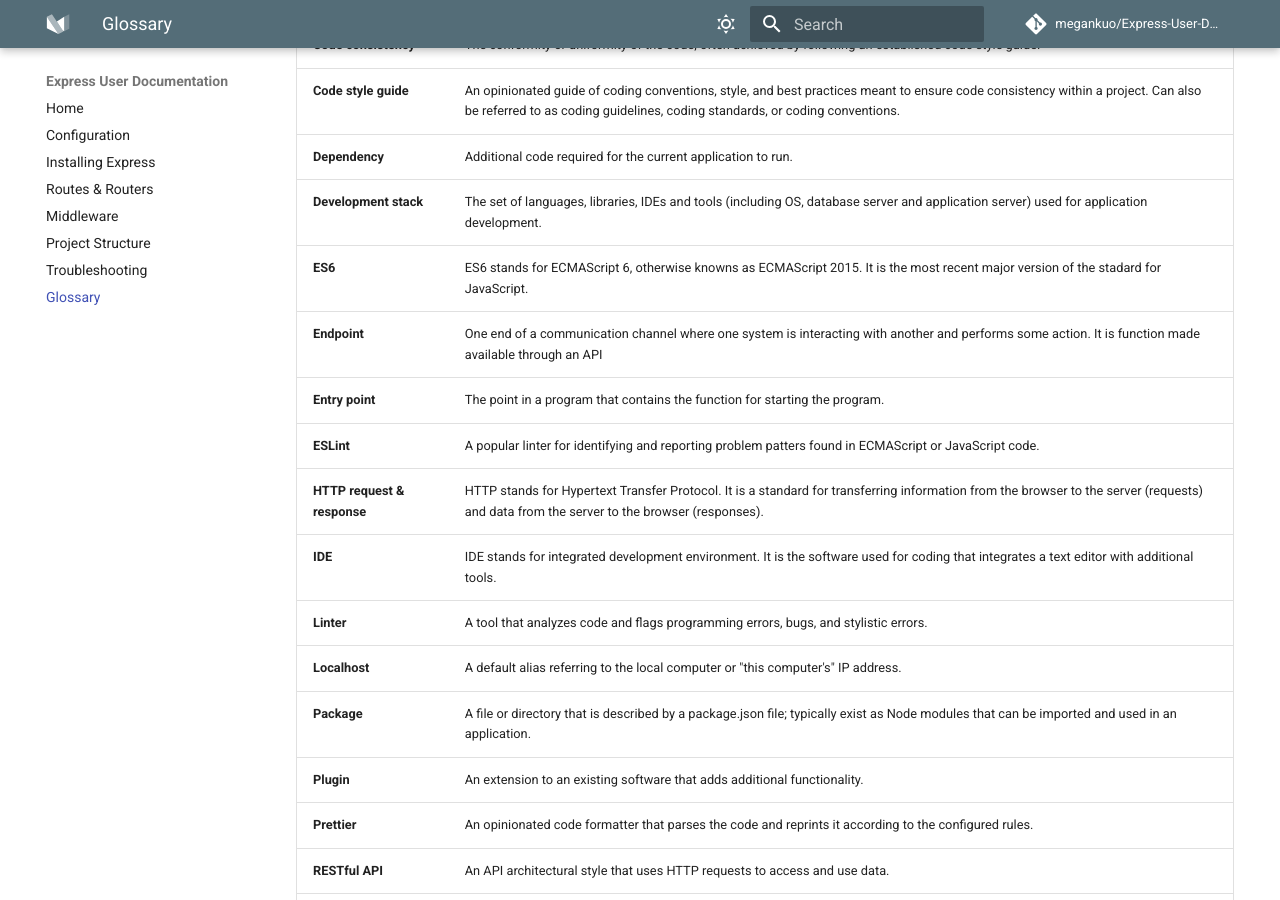
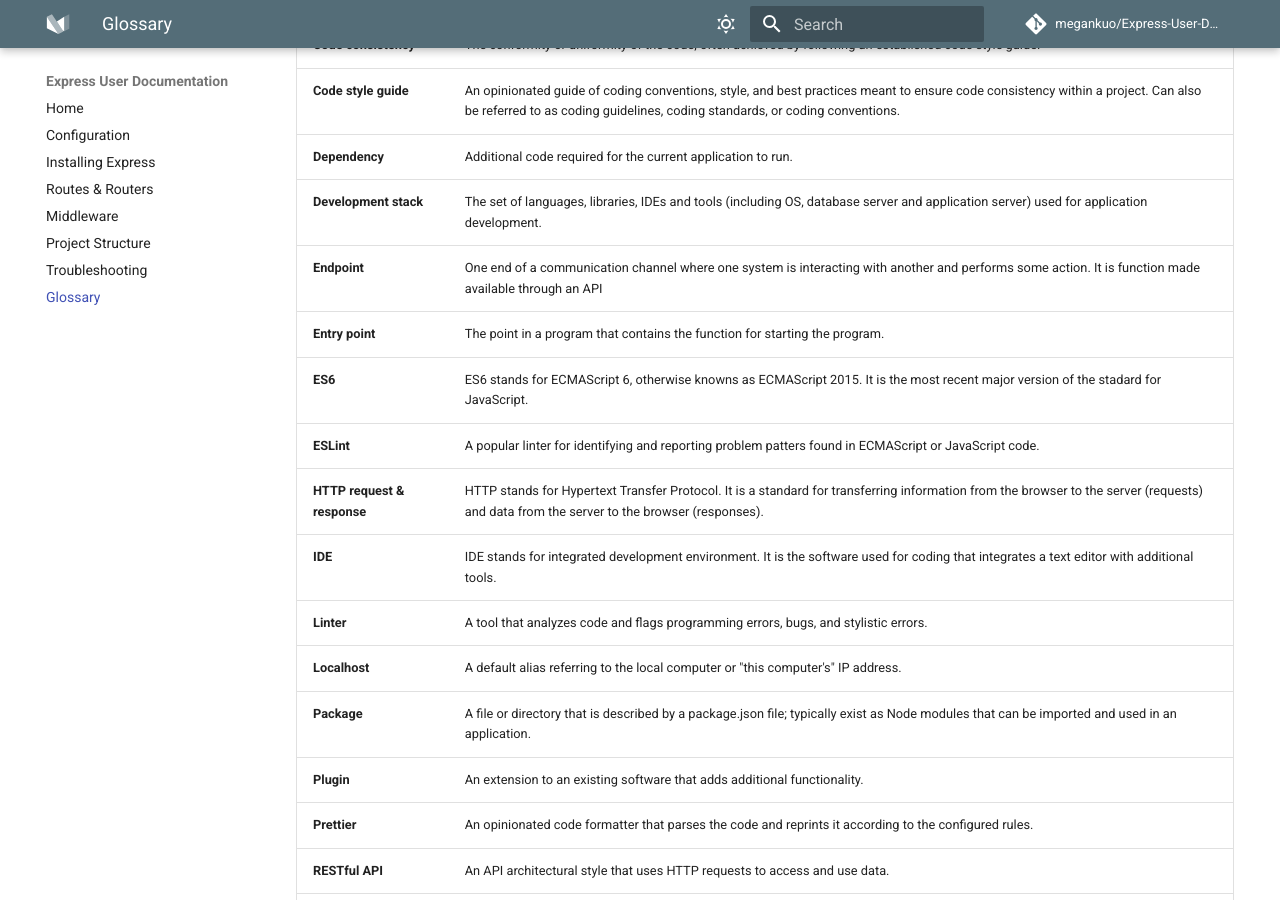
Before and after one commit to megankuo/Express-User-Documentation, an MkDocs documentation site: the page built from docs/pages/glossary.md, in a window 1280 px wide and 900 px high, scrolled down 314 px. Built offline with MkDocs 1.6.1 and Material for MkDocs 9.7.7, drawn with Linux system fonts in a browser that asks for light colours; nearby versions of some CDN libraries; comment, search, counter and statistics services are not loaded.

Commit message:
fix alphabetic order

```diff
--- a/docs/pages/glossary.md
+++ b/docs/pages/glossary.md
@@ -6,9 +6,9 @@
 | **Code style guide**  | An opinionated guide of coding conventions, style, and best practices meant to ensure code consistency within a project. Can also be referred to as coding guidelines, coding standards, or coding conventions. |
 | **Dependency** | Additional code required for the current application to run. |
 | **Development stack** | The set of languages, libraries, IDEs and tools (including OS, database server and application server) used for application development.          |
-| **ES6** | ES6 stands for ECMAScript 6, otherwise knowns as ECMAScript 2015. It is the most recent major version of the stadard for JavaScript.|
 | **Endpoint** |  One end of a communication channel where one system is interacting with another and performs some action. It is function made available through an API  |
 | **Entry point** | The point in a program that contains the function for starting the program. |
+| **ES6** | ES6 stands for ECMAScript 6, otherwise knowns as ECMAScript 2015. It is the most recent major version of the stadard for JavaScript.|
 | **ESLint**   | A popular linter for identifying and reporting problem patters found in ECMAScript or JavaScript code. |
 | **HTTP request & response**  | HTTP stands for Hypertext Transfer Protocol. It is a standard for transferring information from the browser to the server (requests) and data from the server to the browser (responses).|
 | **IDE** | IDE stands for integrated development environment. It is the software used for coding that integrates a text editor with additional tools.
```
